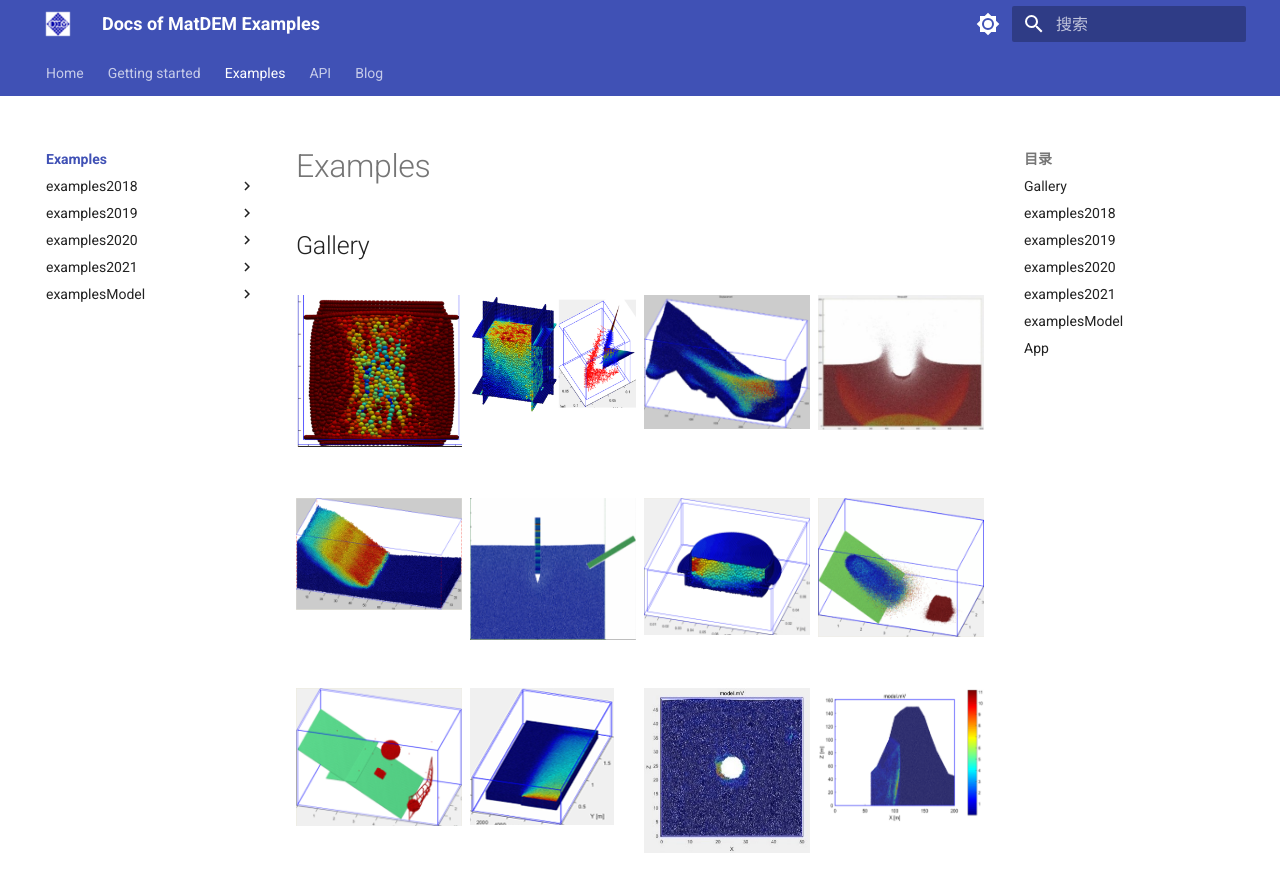
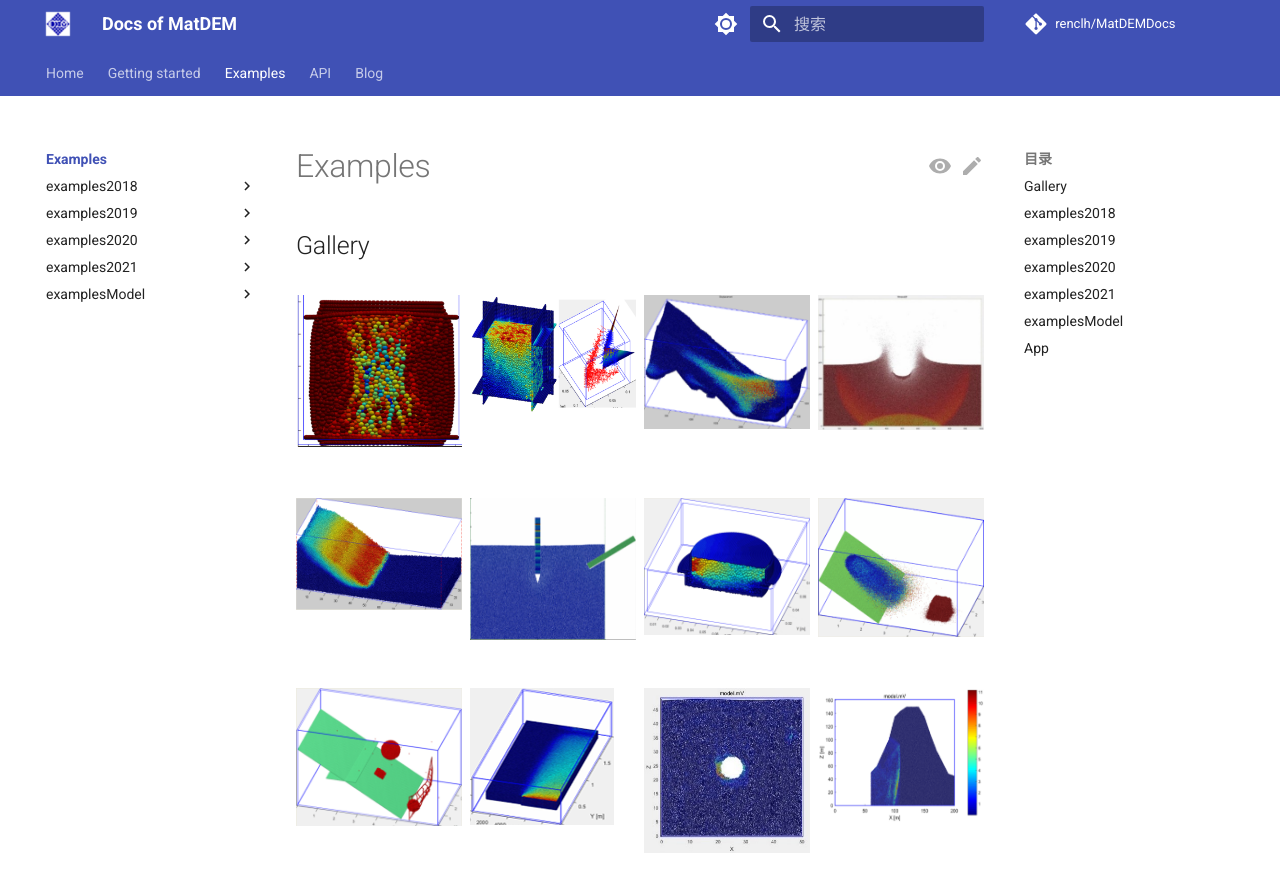
Before and after one commit to renclh/MatDEMDocs, an MkDocs documentation site: the page built from docs/examples/index.md, in a window 1280 px wide and 900 px high. Shown: the top 892 px of the window. Built offline with MkDocs 1.6.1 and Material for MkDocs 9.7.7, drawn with Linux system fonts in a browser that asks for light colours; comment, search, counter and statistics services are not loaded.

```diff
--- a/docs/examples/index.md
+++ b/docs/examples/index.md
@@ -105,127 +105,127 @@
 
 </div>
 
-[code001]:examples2018\3AxialNew.md
-[code002]:examples2018\3DJointStress.md
-[code003]:examples2018\3DSlope.md
-[code004]:examples2018\BoxCrash.md
-[code005]:examples2018\BoxModel.md
-[code006]:examples2018\BoxShear.md
-[code007]:examples2018\BoxSlope.md
-[code008]:examples2018\BoxStruct.md
-[code009]:examples2018\CuTestNew.md
-[code010]:examples2018\Earthquake.md
-[code011]:examples2018\Exploision.md
-[code012]:examples2018\LandSubsidence.md
-[code013]:examples2018\makeGif.md
-[code014]:examples2018\MatTraining.md
-[code015]:examples2018\MixMat.md
-[code016]:examples2018\Pile.md
-[code017]:examples2018\SlopeNet.md
-[code018]:examples2018\SoilCrackNew.md
-[code019]:examples2018\TBMCutter.md
-[code020]:examples2018\Tunnel.md
-[code021]:examples2018\TunnelHeat.md
-[code022]:examples2018\TunnelNew.md
-[code023]:examples2018\TwoBalls.md
-[code024]:examples2018\UniaxialTest.md
+[code001]:examples2018/3AxialNew.md
+[code002]:examples2018/3DJointStress.md
+[code003]:examples2018/3DSlope.md
+[code004]:examples2018/BoxCrash.md
+[code005]:examples2018/BoxModel.md
+[code006]:examples2018/BoxShear.md
+[code007]:examples2018/BoxSlope.md
+[code008]:examples2018/BoxStruct.md
+[code009]:examples2018/CuTestNew.md
+[code010]:examples2018/Earthquake.md
+[code011]:examples2018/Exploision.md
+[code012]:examples2018/LandSubsidence.md
+[code013]:examples2018/makeGif.md
+[code014]:examples2018/MatTraining.md
+[code015]:examples2018/MixMat.md
+[code016]:examples2018/Pile.md
+[code017]:examples2018/SlopeNet.md
+[code018]:examples2018/SoilCrackNew.md
+[code019]:examples2018/TBMCutter.md
+[code020]:examples2018/Tunnel.md
+[code021]:examples2018/TunnelHeat.md
+[code022]:examples2018/TunnelNew.md
+[code023]:examples2018/TwoBalls.md
+[code024]:examples2018/UniaxialTest.md
 
-[code025]:examples2019\3DSlope.md
-[code026]:examples2019\GeoThermalBox.md
-[code027]:examples2019\MonteCarlo.md
-[code028]:examples2019\PoreFlood.md
-[code029]:examples2019\PoreHydraulic.md
-[code030]:examples2019\PorePermeability.md
-[code031]:examples2019\Roller.md
+[code025]:examples2019/3DSlope.md
+[code026]:examples2019/GeoThermalBox.md
+[code027]:examples2019/MonteCarlo.md
+[code028]:examples2019/PoreFlood.md
+[code029]:examples2019/PoreHydraulic.md
+[code030]:examples2019/PorePermeability.md
+[code031]:examples2019/Roller.md
 
-[code032]:examples2020\BoxCrash.md
-[code033]:examples2020\BoxWave.md
-[code034]:examples2020\EarthMoon.md
-[code035]:examples2020\HydraulicBlock.md
-[code036]:examples2020\Pore3dTest.md
-[code037]:examples2020\PoreTunnel.md
-[code038]:examples2020\RollerNew.md
-[code039]:examples2020\RollerNewPack.md
-[code040]:examples2020\ScrewConveyor.md
+[code032]:examples2020/BoxCrash.md
+[code033]:examples2020/BoxWave.md
+[code034]:examples2020/EarthMoon.md
+[code035]:examples2020/HydraulicBlock.md
+[code036]:examples2020/Pore3dTest.md
+[code037]:examples2020/PoreTunnel.md
+[code038]:examples2020/RollerNew.md
+[code039]:examples2020/RollerNewPack.md
+[code040]:examples2020/ScrewConveyor.md
 
-[code041]:examples2021\BallInFrame.md
-[code042]:examples2021\BoxCompaction.md
-[code043]:examples2021\BoxPorosity.md
-[code044]:examples2021\BoxTunnelNew.md
-[code045]:examples2021\HighSizeRatio.md
-[code046]:examples2021\LavaBlock.md
-[code047]:examples2021\ParticleMigration.md
-[code048]:examples2021\Pore3dCouple.md
-[code049]:examples2021\Powder.md
-[code050]:examples2021\SandPenetration.md
-[code051]:examples2021\TwoPore.md
-[code052]:examples2021\xJoint.md
+[code041]:examples2021/BallInFrame.md
+[code042]:examples2021/BoxCompaction.md
+[code043]:examples2021/BoxPorosity.md
+[code044]:examples2021/BoxTunnelNew.md
+[code045]:examples2021/HighSizeRatio.md
+[code046]:examples2021/LavaBlock.md
+[code047]:examples2021/ParticleMigration.md
+[code048]:examples2021/Pore3dCouple.md
+[code049]:examples2021/Powder.md
+[code050]:examples2021/SandPenetration.md
+[code051]:examples2021/TwoPore.md
+[code052]:examples2021/xJoint.md
 
-[code053]:examplesModel\BoxFiberCouple.md
-[code054]:examplesModel\BoxLayer.md
-[code055]:examplesModel\BoxWord.md
-[code056]:examplesModel\Cable.md
-[code057]:examplesModel\Columns.md
-[code058]:examplesModel\DropOnNet.md
-[code059]:examplesModel\Functions.md
-[code060]:examplesModel\LineModel.md
-[code061]:examplesModel\MicroParticle.md
-[code062]:examplesModel\models.md
+[code053]:examplesModel/BoxFiberCouple.md
+[code054]:examplesModel/BoxLayer.md
+[code055]:examplesModel/BoxWord.md
+[code056]:examplesModel/Cable.md
+[code057]:examplesModel/Columns.md
+[code058]:examplesModel/DropOnNet.md
+[code059]:examplesModel/Functions.md
+[code060]:examplesModel/LineModel.md
+[code061]:examplesModel/MicroParticle.md
+[code062]:examplesModel/models.md
 
-[img001]:..\assets\images\examples2018\3AxialNew.png
-[img002]:..\assets\images\examples2018\3DJointStress.png
-[img003]:..\assets\images\examples2018\3DSlope.png
-[img004]:..\assets\images\examples2018\BoxCrash.jpg
-[img005]:..\assets\images\examples2018\BoxModel.png
-[img006]:..\assets\images\examples2018\BoxPile.png
-[img007]:..\assets\images\examples2018\BoxShear.png
-[img008]:..\assets\images\examples2018\BoxSlope.png
-[img009]:..\assets\images\examples2018\BoxSlopeNet.png
-[img010]:..\assets\images\examples2018\BoxStruct.png
-[img011]:..\assets\images\examples2018\BoxTunnel.jpg
-[img012]:..\assets\images\examples2018\Earthquake.png
-[img013]:..\assets\images\examples2018\Exploision.png
-[img014]:..\assets\images\examples2018\LandSubsidence.png
-[img015]:..\assets\images\examples2018\MatTraining.png
-[img016]:..\assets\images\examples2018\MixMat.png
-[img017]:..\assets\images\examples2018\SoilCrackNew.png
-[img018]:..\assets\images\examples2018\TBMCutter.png
-[img019]:..\assets\images\examples2018\TunnelHeat.png
+[img001]:../assets/images/examples2018/3AxialNew.png
+[img002]:../assets/images/examples2018/3DJointStress.png
+[img003]:../assets/images/examples2018/3DSlope.png
+[img004]:../assets/images/examples2018/BoxCrash.jpg
+[img005]:../assets/images/examples2018/BoxModel.png
+[img006]:../assets/images/examples2018/BoxPile.png
+[img007]:../assets/images/examples2018/BoxShear.png
+[img008]:../assets/images/examples2018/BoxSlope.png
+[img009]:../assets/images/examples2018/BoxSlopeNet.png
+[img010]:../assets/images/examples2018/BoxStruct.png
+[img011]:../assets/images/examples2018/BoxTunnel.jpg
+[img012]:../assets/images/examples2018/Earthquake.png
+[img013]:../assets/images/examples2018/Exploision.png
+[img014]:../assets/images/examples2018/LandSubsidence.png
+[img015]:../assets/images/examples2018/MatTraining.png
+[img016]:../assets/images/examples2018/MixMat.png
+[img017]:../assets/images/examples2018/SoilCrackNew.png
+[img018]:../assets/images/examples2018/TBMCutter.png
+[img019]:../assets/images/examples2018/TunnelHeat.png
 
-[img020]:..\assets\images\examples2019\GeoThermalBox.png
-[img021]:..\assets\images\examples2019\MonteCarlo.png
-[img022]:..\assets\images\examples2019\PoreFlood.png
-[img023]:..\assets\images\examples2019\PoreHydraulic.png
-[img024]:..\assets\images\examples2019\PorePermeability.png
-[img025]:..\assets\images\examples2019\Roller.png
+[img020]:../assets/images/examples2019/GeoThermalBox.png
+[img021]:../assets/images/examples2019/MonteCarlo.png
+[img022]:../assets/images/examples2019/PoreFlood.png
+[img023]:../assets/images/examples2019/PoreHydraulic.png
+[img024]:../assets/images/examples2019/PorePermeability.png
+[img025]:../assets/images/examples2019/Roller.png
 
-[img026]:..\assets\images\examples2020\BoxCrashDrill.png
-[img027]:..\assets\images\examples2020\BoxWave.png
-[img028]:..\assets\images\examples2020\EarthMoon.png
-[img029]:..\assets\images\examples2020\Pore3dTest.png
-[img030]:..\assets\images\examples2020\ScrewConveyor.png
+[img026]:../assets/images/examples2020/BoxCrashDrill.png
+[img027]:../assets/images/examples2020/BoxWave.png
+[img028]:../assets/images/examples2020/EarthMoon.png
+[img029]:../assets/images/examples2020/Pore3dTest.png
+[img030]:../assets/images/examples2020/ScrewConveyor.png
 
-[img031]:..\assets\images\examples2021\BoxTunnelNew.png
-[img032]:..\assets\images\examples2021\HighSizeRatio.png
-[img033]:..\assets\images\examples2021\LavaBlock.png
-[img034]:..\assets\images\examples2021\ParticleMigration.png
-[img035]:..\assets\images\examples2021\Porosity2D3D.png
-[img036]:..\assets\images\examples2021\Powder.png
-[img037]:..\assets\images\examples2021\SandPenetration.png
-[img038]:..\assets\images\examples2021\X_Joint.png
+[img031]:../assets/images/examples2021/BoxTunnelNew.png
+[img032]:../assets/images/examples2021/HighSizeRatio.png
+[img033]:../assets/images/examples2021/LavaBlock.png
+[img034]:../assets/images/examples2021/ParticleMigration.png
+[img035]:../assets/images/examples2021/Porosity2D3D.png
+[img036]:../assets/images/examples2021/Powder.png
+[img037]:../assets/images/examples2021/SandPenetration.png
+[img038]:../assets/images/examples2021/X_Joint.png
 
-[img039]:..\assets\images\examplesModel\BoxFiberCouple.png
-[img040]:..\assets\images\examplesModel\BoxLayer.png
-[img041]:..\assets\images\examplesModel\BoxTunnelNew.jpg
-[img042]:..\assets\images\examplesModel\BoxWord.png
-[img043]:..\assets\images\examplesModel\Cable.png
-[img044]:..\assets\images\examplesModel\Columns.jpg
-[img045]:..\assets\images\examplesModel\createSurfaceNet.png
-[img046]:..\assets\images\examplesModel\DropOnNet.png
-[img047]:..\assets\images\examplesModel\Function2Object.png
-[img048]:..\assets\images\examplesModel\LineModel.png
-[img049]:..\assets\images\examplesModel\MicroParticle.png
-[img050]:..\assets\images\examplesModel\modelExample.png
+[img039]:../assets/images/examplesModel/BoxFiberCouple.png
+[img040]:../assets/images/examplesModel/BoxLayer.png
+[img041]:../assets/images/examplesModel/BoxTunnelNew.jpg
+[img042]:../assets/images/examplesModel/BoxWord.png
+[img043]:../assets/images/examplesModel/Cable.png
+[img044]:../assets/images/examplesModel/Columns.jpg
+[img045]:../assets/images/examplesModel/createSurfaceNet.png
+[img046]:../assets/images/examplesModel/DropOnNet.png
+[img047]:../assets/images/examplesModel/Function2Object.png
+[img048]:../assets/images/examplesModel/LineModel.png
+[img049]:../assets/images/examplesModel/MicroParticle.png
+[img050]:../assets/images/examplesModel/modelExample.png
 
 
 
@@ -233,76 +233,76 @@
 
 <div class = "flex" markdown>
 
-[3AxialNew](examples2018\3AxialNew.md)
+[3AxialNew](examples2018/3AxialNew.md)
 {.items}
 
-[3DJointStress](examples2018\3DJointStress.md)
+[3DJointStress](examples2018/3DJointStress.md)
 {.items}
 
-[3DSlope](examples2018\3DSlope.md)
+[3DSlope](examples2018/3DSlope.md)
 {.items}
 
-[BoxCrash](examples2018\BoxCrash.md)
+[BoxCrash](examples2018/BoxCrash.md)
 {.items}
 
-[BoxModel](examples2018\BoxModel.md)
+[BoxModel](examples2018/BoxModel.md)
 {.items}
 
-[BoxShear](examples2018\BoxShear.md)
+[BoxShear](examples2018/BoxShear.md)
 {.items}
 
-[BoxSlope](examples2018\BoxSlope.md)
+[BoxSlope](examples2018/BoxSlope.md)
 {.items}
 
-[BoxStruct](examples2018\BoxStruct.md)
+[BoxStruct](examples2018/BoxStruct.md)
 {.items}
 
-[CuTestNew](examples2018\CuTestNew.md)
+[CuTestNew](examples2018/CuTestNew.md)
 {.items}
 
-[Earthquake](examples2018\Earthquake.md)
+[Earthquake](examples2018/Earthquake.md)
 {.items}
 
-[Exploision](examples2018\Exploision.md)
+[Exploision](examples2018/Exploision.md)
 {.items}
 
-[LandSubsidence](examples2018\LandSubsidence.md)
+[LandSubsidence](examples2018/LandSubsidence.md)
 {.items}
 
-[makeGif](examples2018\makeGif.md)
+[makeGif](examples2018/makeGif.md)
 {.items}
 
-[MatTraining](examples2018\MatTraining.md)
+[MatTraining](examples2018/MatTraining.md)
 {.items}
 
-[MixMat](examples2018\MixMat.md)
+[MixMat](examples2018/MixMat.md)
 {.items}
 
-[Pile](examples2018\Pile.md)
+[Pile](examples2018/Pile.md)
 {.items}
 
-[SlopeNet](examples2018\SlopeNet.md)
+[SlopeNet](examples2018/SlopeNet.md)
 {.items}
 
-[SoilCrackNew](examples2018\SoilCrackNew.md)
+[SoilCrackNew](examples2018/SoilCrackNew.md)
 {.items}
 
-[TBMCutter](examples2018\TBMCutter.md)
+[TBMCutter](examples2018/TBMCutter.md)
 {.items}
 
-[Tunnel](examples2018\Tunnel.md)
+[Tunnel](examples2018/Tunnel.md)
 {.items}
 
-[TunnelHeat](examples2018\TunnelHeat.md)
+[TunnelHeat](examples2018/TunnelHeat.md)
 {.items}
 
-[TunnelNew](examples2018\TunnelNew.md)
+[TunnelNew](examples2018/TunnelNew.md)
 {.items}
 
-[TwoBalls](examples2018\TwoBalls.md)
+[TwoBalls](examples2018/TwoBalls.md)
 {.items}
 
-[UniaxialTest](examples2018\UniaxialTest.md)
+[UniaxialTest](examples2018/UniaxialTest.md)
 {.items}
 
 </div>
@@ -311,25 +311,25 @@
 
 <div class = "flex" markdown>
 
-[3DSlope](examples2019\3DSlope.md)
+[3DSlope](examples2019/3DSlope.md)
 {.items}
 
-[GeoThermalBox](examples2019\GeoThermalBox.md)
+[GeoThermalBox](examples2019/GeoThermalBox.md)
 {.items}
 
-[MonteCarlo](examples2019\MonteCarlo.md)
+[MonteCarlo](examples2019/MonteCarlo.md)
 {.items}
 
-[PoreFlood](examples2019\PoreFlood.md)
+[PoreFlood](examples2019/PoreFlood.md)
 {.items}
 
-[PoreHydraulic](examples2019\PoreHydraulic.md)
+[PoreHydraulic](examples2019/PoreHydraulic.md)
 {.items}
 
-[PorePermeability](examples2019\PorePermeability.md)
+[PorePermeability](examples2019/PorePermeability.md)
 {.items}
 
-[Roller](examples2019\Roller.md)
+[Roller](examples2019/Roller.md)
 {.items}
 
 </div>
@@ -338,31 +338,31 @@
 
 <div class = "flex" markdown>
 
-[BoxCrash](examples2020\BoxCrash.md)
+[BoxCrash](examples2020/BoxCrash.md)
 {.items}
 
-[BoxWave](examples2020\BoxWave.md)
+[BoxWave](examples2020/BoxWave.md)
 {.items}
 
-[EarthMoon](examples2020\EarthMoon.md)
+[EarthMoon](examples2020/EarthMoon.md)
 {.items}
 
-[HydraulicBlock](examples2020\HydraulicBlock.md)
+[HydraulicBlock](examples2020/HydraulicBlock.md)
 {.items}
 
-[Pore3dTest](examples2020\Pore3dTest.md)
+[Pore3dTest](examples2020/Pore3dTest.md)
 {.items}
 
-[PoreTunnel](examples2020\PoreTunnel.md)
+[PoreTunnel](examples2020/PoreTunnel.md)
 {.items}
 
-[RollerNew](examples2020\RollerNew.md)
+[RollerNew](examples2020/RollerNew.md)
 {.items}
 
-[RollerNewPack](examples2020\RollerNewPack.md)
+[RollerNewPack](examples2020/RollerNewPack.md)
 {.items}
 
-[ScrewConveyor](examples2020\ScrewConveyor.md)
+[ScrewConveyor](examples2020/ScrewConveyor.md)
 {.items}
 
 </div>
@@ -371,40 +371,40 @@
 
 <div class = "flex" markdown>
 
-[BallInFrame](examples2021\BallInFrame.md)
+[BallInFrame](examples2021/BallInFrame.md)
 {.items}
 
-[BoxCompaction](examples2021\BoxCompaction.md)
+[BoxCompaction](examples2021/BoxCompaction.md)
 {.items}
 
-[BoxPorosity](examples2021\BoxPorosity.md)
+[BoxPorosity](examples2021/BoxPorosity.md)
 {.items}
 
-[BoxTunnelNew](examples2021\BoxTunnelNew.md)
+[BoxTunnelNew](examples2021/BoxTunnelNew.md)
 {.items}
 
-[HighSizeRatio](examples2021\HighSizeRatio.md)
+[HighSizeRatio](examples2021/HighSizeRatio.md)
 {.items}
 
-[LavaBlock](examples2021\LavaBlock.md)
+[LavaBlock](examples2021/LavaBlock.md)
 {.items}
 
-[ParticleMigration](examples2021\ParticleMigration.md)
+[ParticleMigration](examples2021/ParticleMigration.md)
 {.items}
 
-[Pore3dCouple](examples2021\Pore3dCouple.md)
+[Pore3dCouple](examples2021/Pore3dCouple.md)
 {.items}
 
-[Powder](examples2021\Powder.md)
+[Powder](examples2021/Powder.md)
 {.items}
 
-[SandPenetration](examples2021\SandPenetration.md)
+[SandPenetration](examples2021/SandPenetration.md)
 {.items}
 
-[TwoPore](examples2021\TwoPore.md)
+[TwoPore](examples2021/TwoPore.md)
 {.items}
 
-[xJoint](examples2021\xJoint.md)
+[xJoint](examples2021/xJoint.md)
 {.items}
 
 </div>
@@ -413,34 +413,34 @@
 
 <div class = "flex" markdown>
 
-[BoxFiberCouple](examplesModel\BoxFiberCouple.md)
+[BoxFiberCouple](examplesModel/BoxFiberCouple.md)
 {.items}
 
-[BoxLayer](examplesModel\BoxLayer.md)
+[BoxLayer](examplesModel/BoxLayer.md)
 {.items}
 
-[BoxWord](examplesModel\BoxWord.md)
+[BoxWord](examplesModel/BoxWord.md)
 {.items}
 
-[Cable](examplesModel\Cable.md)
+[Cable](examplesModel/Cable.md)
 {.items}
 
-[Columns](examplesModel\Columns.md)
+[Columns](examplesModel/Columns.md)
 {.items}
 
-[DropOnNet](examplesModel\DropOnNet.md)
+[DropOnNet](examplesModel/DropOnNet.md)
 {.items}
 
-[Functions](examplesModel\Functions.md)
+[Functions](examplesModel/Functions.md)
 {.items}
 
-[LineModel](examplesModel\LineModel.md)
+[LineModel](examplesModel/LineModel.md)
 {.items}
 
-[MicroParticle](examplesModel\MicroParticle.md)
+[MicroParticle](examplesModel/MicroParticle.md)
 {.items}
 
-[models](examplesModel\models.md)
+[models](examplesModel/models.md)
 {.items}
 
 </div>
--- a/mkdocs.yml
+++ b/mkdocs.yml
@@ -1,10 +1,18 @@
-site_name: Docs of MatDEM Examples
+site_name: Docs of MatDEM
 copyright: Copyright &copy; 2018 - 2023 MatDEM Team
 extra:
   homepage: http://matdem.com
 
+repo_url: https://github.com/renclh/MatDEMDocs
+repo_name: renclh/MatDEMDocs
+edit_uri: edit/main/docs/
+
 theme:
   name: material
+  icon:
+    repo: fontawesome/brands/git-alt
+    edit: material/pencil
+    view: material/eye
   logo: assets/images/MatDEM.ico
   language: zh
   features:
@@ -63,6 +71,10 @@
   - pymdownx.highlight
   - pymdownx.inlinehilite
   - pymdownx.keys
+  - pymdownx.magiclink:
+      repo_url_shorthand: true
+      user: renclh
+      repo: MatDEMDocs
   - pymdownx.mark
   - pymdownx.smartsymbols
   - pymdownx.snippets #:base_path: ./examples
@@ -101,8 +113,7 @@
   - https://cdnjs.cloudflare.com/ajax/libs/KaTeX/0.16.7/contrib/auto-render.min.js
 
 nav:
-  - Home:
-    - index.md
+  - Home: index.md
   - Getting started:
     - Installation: install.md
     - UI: ui.md
```
Also changed, not shown: README.md (added, +20 -0 lines), 2 other files.
